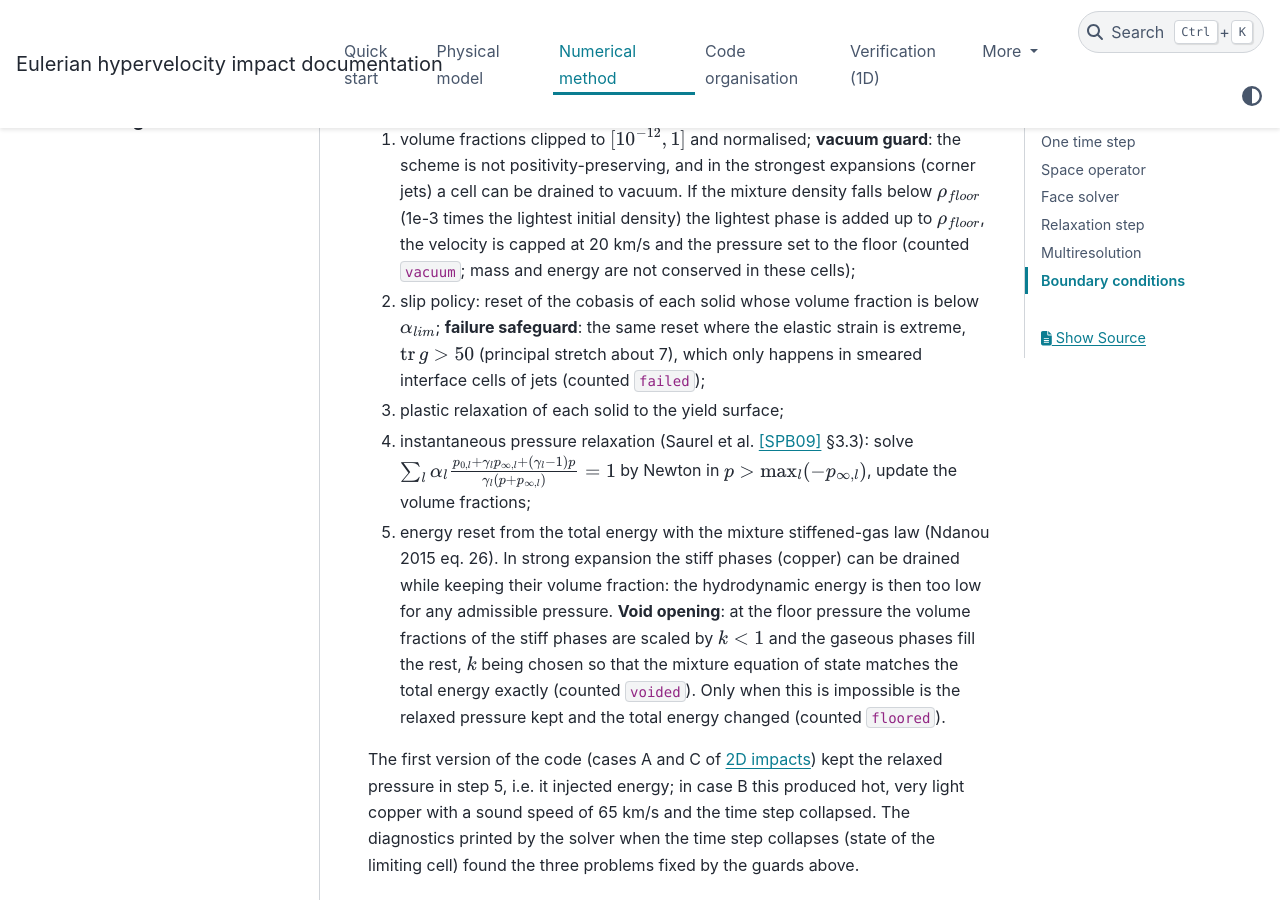
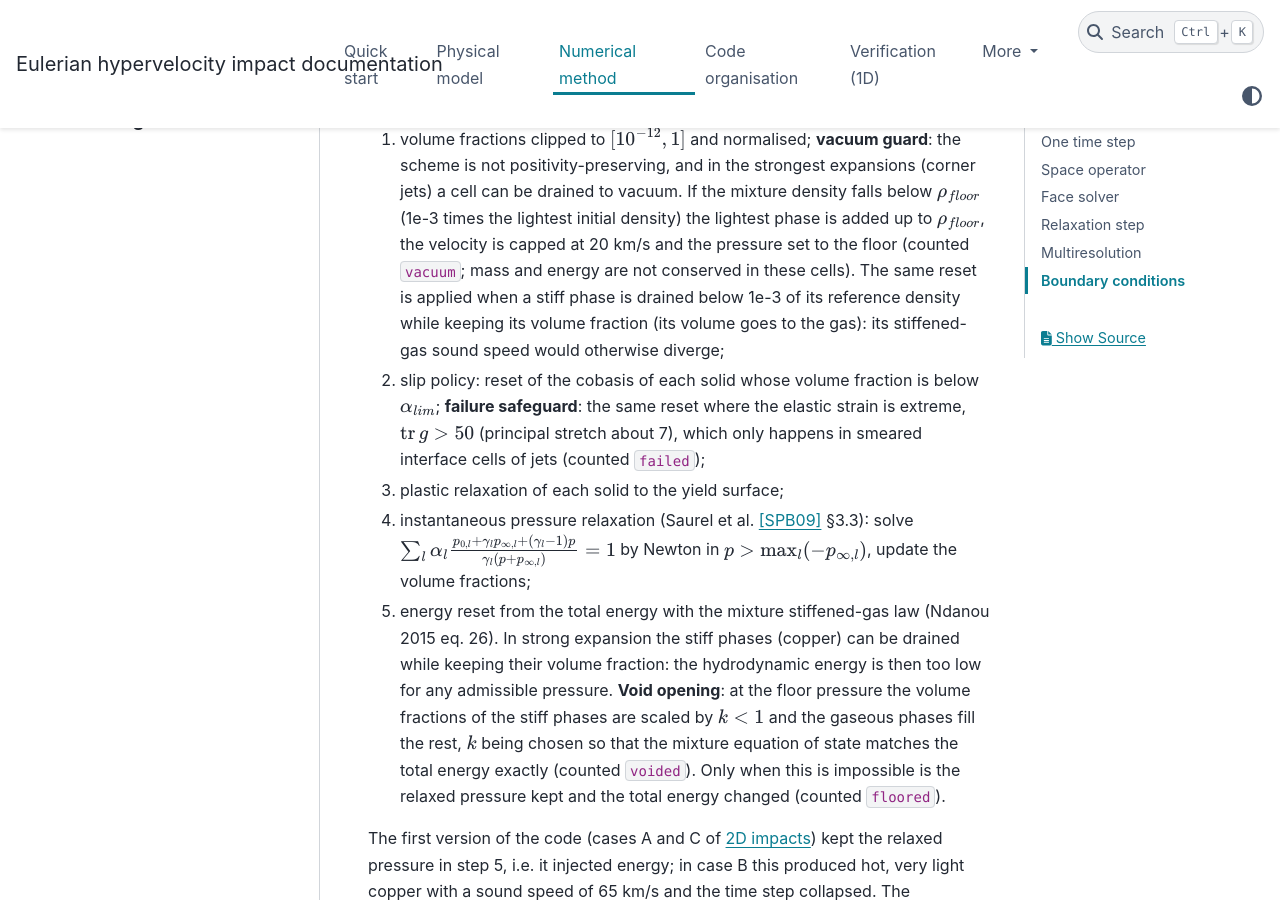
Before and after one commit to laurent90git/impactor_amr, a Sphinx documentation site: the page built from docs/numerics.rst, in a window 1280 px wide and 900 px high, scrolled down 2203 px. Built offline with Sphinx 7.4.7 and the PyData theme 0.15.4, drawn with Linux system fonts in a browser that asks for light colours.

Commit message:
Docs: level-5 fracture figure, drained-phase guard
Co-Authored-By: Claude Opus 5.5 <noreply@anthropic.com>
Claude-Session: https://claude.ai/code/session_01PN6P6RCVsc3U8CXANKLdF2

```diff
--- a/docs/numerics.rst
+++ b/docs/numerics.rst
@@ -87,7 +87,9 @@ Relaxation step
    **vacuum guard**: the scheme is not positivity-preserving, and in the strongest expansions (corner jets) a cell
    can be drained to vacuum. If the mixture density falls below :math:`\rho_{floor}` (1e-3 times the lightest
    initial density) the lightest phase is added up to :math:`\rho_{floor}`, the velocity is capped at 20 km/s and
-   the pressure set to the floor (counted ``vacuum``; mass and energy are not conserved in these cells);
+   the pressure set to the floor (counted ``vacuum``; mass and energy are not conserved in these cells). The same
+   reset is applied when a stiff phase is drained below 1e-3 of its reference density while keeping its volume
+   fraction (its volume goes to the gas): its stiffened-gas sound speed would otherwise diverge;
 2. slip policy: reset of the cobasis of each solid whose volume fraction is below :math:`\alpha_{lim}`;
    **failure safeguard**: the same reset where the elastic strain is extreme, :math:`\operatorname{tr} g > 50`
    (principal stretch about 7), which only happens in smeared interface cells of jets (counted ``failed``);
```
Also changed, not shown: docs/impacts.rst (+7 -0 lines), docs/_static/fig/impacts_P5_rho.png (added).
